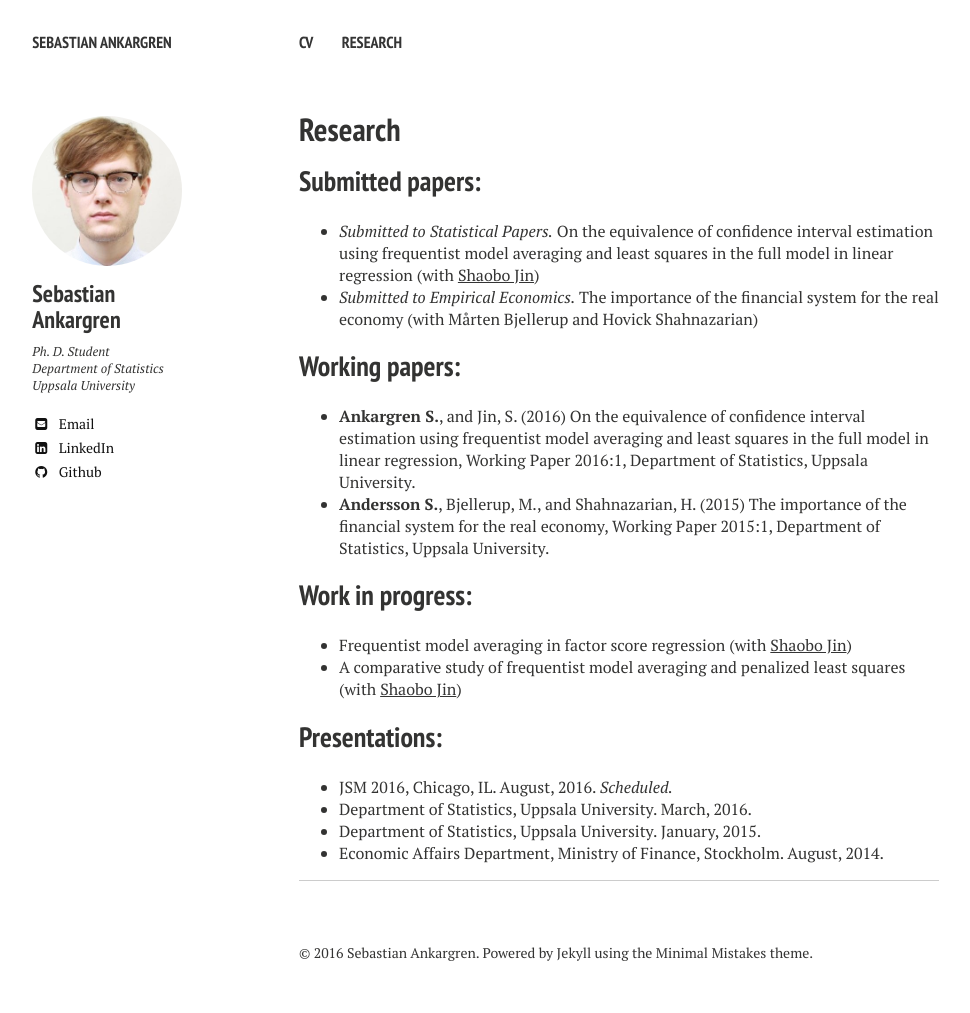
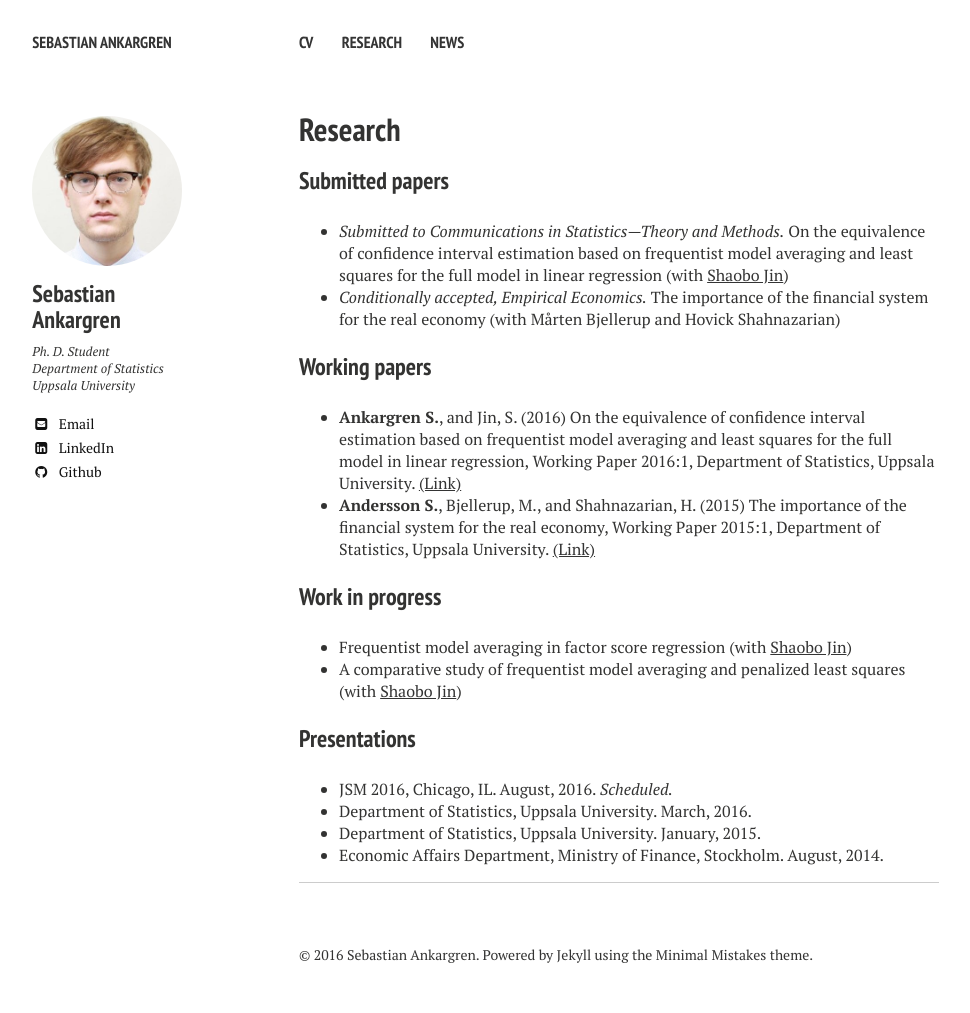
Before and after one commit to ankargren/ankargren.github.io, a Jekyll site: the page built from research/index.md, in a window 1280 px wide. Shown: the whole page, without its empty margins (21-991 px from the left). Built offline with Jekyll 4.4.1, drawn with Linux system fonts in a browser that asks for light colours; nearby versions of some CDN libraries.

Commit message:
Uploading site

```diff
--- a/_config.yml
+++ b/_config.yml
@@ -74,3 +74,14 @@ owner:
 
 include: [".htaccess"]
 exclude: ["lib", "config.rb", "Capfile", "config", "log", "Rakefile", "Rakefile.rb", "tmp", "less", "*.sublime-project", "*.sublime-workspace", "test", "spec", "Gruntfile.js", "package.json", "node_modules", "Gemfile", "Gemfile.lock", "LICENSE", "README.md"]
+
+defaults:
+  # _posts
+  - scope:
+      path: ""
+      type: posts
+    values:
+      layout: single
+      read_time: true
+      comments: true
+      related: true
--- a/_data/navigation.yml
+++ b/_data/navigation.yml
@@ -5,3 +5,6 @@
 
 - title: Research
   url: /research/
+
+- title: News
+  url: /news/
--- a/_layouts/post.html
+++ b/_layouts/post.html
@@ -75,3 +75,5 @@
 
 </body>
 </html>
+
+<script src="https://cdn.mathjax.org/mathjax/latest/MathJax.js?config=TeX-AMS-MML_HTMLorMML" type="text/javascript"></script>
--- a/research/index.md
+++ b/research/index.md
@@ -1,29 +1,28 @@
 ---
 layout: page
 title: Research
-tags: [research, Jekyll, theme, responsive]
 modified: 2016-04-10
 comments: false
 image:
 
 ---
 
-## Submitted papers:
+### Submitted papers
 
-* *Submitted to Statistical Papers.* On the equivalence of confidence interval estimation using frequentist model averaging and least squares in the full model in linear regression (with [Shaobo Jin](http://katalog.uu.se/profile/?id=N11-1506))
-* *Submitted to Empirical Economics.* The importance of the financial system for the real economy (with Mårten Bjellerup and Hovick Shahnazarian)
+* *Submitted to Communications in Statistics---Theory and Methods.* On the equivalence of confidence interval estimation based on frequentist model averaging and least squares for the full model in linear regression (with [Shaobo Jin](http://katalog.uu.se/profile/?id=N11-1506))
+* *Conditionally accepted, Empirical Economics.* The importance of the financial system for the real economy (with Mårten Bjellerup and Hovick Shahnazarian)
 
-## Working papers:
+### Working papers
 
-* **Ankargren S.**, and Jin, S. (2016) On the equivalence of confidence interval estimation using frequentist model averaging and least squares in the full model in linear regression, Working Paper 2016:1, Department of Statistics, Uppsala University.
-* **Andersson S.**, Bjellerup, M., and Shahnazarian, H. (2015) The importance of the financial system for the real economy, Working Paper 2015:1, Department of Statistics, Uppsala University.
+* **Ankargren S.**, and Jin, S. (2016) On the equivalence of confidence interval estimation based on frequentist model averaging and least squares for the full model in linear regression, Working Paper 2016:1, Department of Statistics, Uppsala University. [(Link)](http://uu.diva-portal.org/smash/record.jsf?pid=diva2%3A919537&dswid=-5279)
+* **Andersson S.**, Bjellerup, M., and Shahnazarian, H. (2015) The importance of the financial system for the real economy, Working Paper 2015:1, Department of Statistics, Uppsala University. [(Link)](http://uu.diva-portal.org/smash/record.jsf?dswid=-5279&pid=diva2%3A789469&c=1&searchType=SIMPLE&language=sv&query=&af=%5B%5D&aq=%5B%5B%7B%22personId%22%3A%22seban876%22%7D%5D%5D&aq2=%5B%5B%5D%5D&aqe=%5B%5D&noOfRows=50&sortOrder=author_sort_asc&onlyFullText=false&sf=all)
 
-## Work in progress:
+### Work in progress
 
 * Frequentist model averaging in factor score regression (with [Shaobo Jin](http://katalog.uu.se/profile/?id=N11-1506))
 * A comparative study of frequentist model averaging and penalized least squares (with [Shaobo Jin](http://katalog.uu.se/profile/?id=N11-1506))
 
-## Presentations:
+### Presentations
 
 * JSM 2016, Chicago, IL. August, 2016. *Scheduled.*
 * Department of Statistics, Uppsala University. March, 2016.
```
Also changed, not shown: _data/authors.yml (+0 -9 lines), _drafts/comparing-quadratic-programming-solvers-in-r.md (added, +17 -0 lines), _drafts/estimating-a-bayesian-ar-model-with-a-steady-state-prior-using-rstan.md (added, +22 -0 lines), _drafts/one-sided-hp-filter-in-r.md (added, +41 -0 lines), cv/index.md (+0 -3 lines), news/index.md (added, +23 -0 lines), README.md (deleted).
